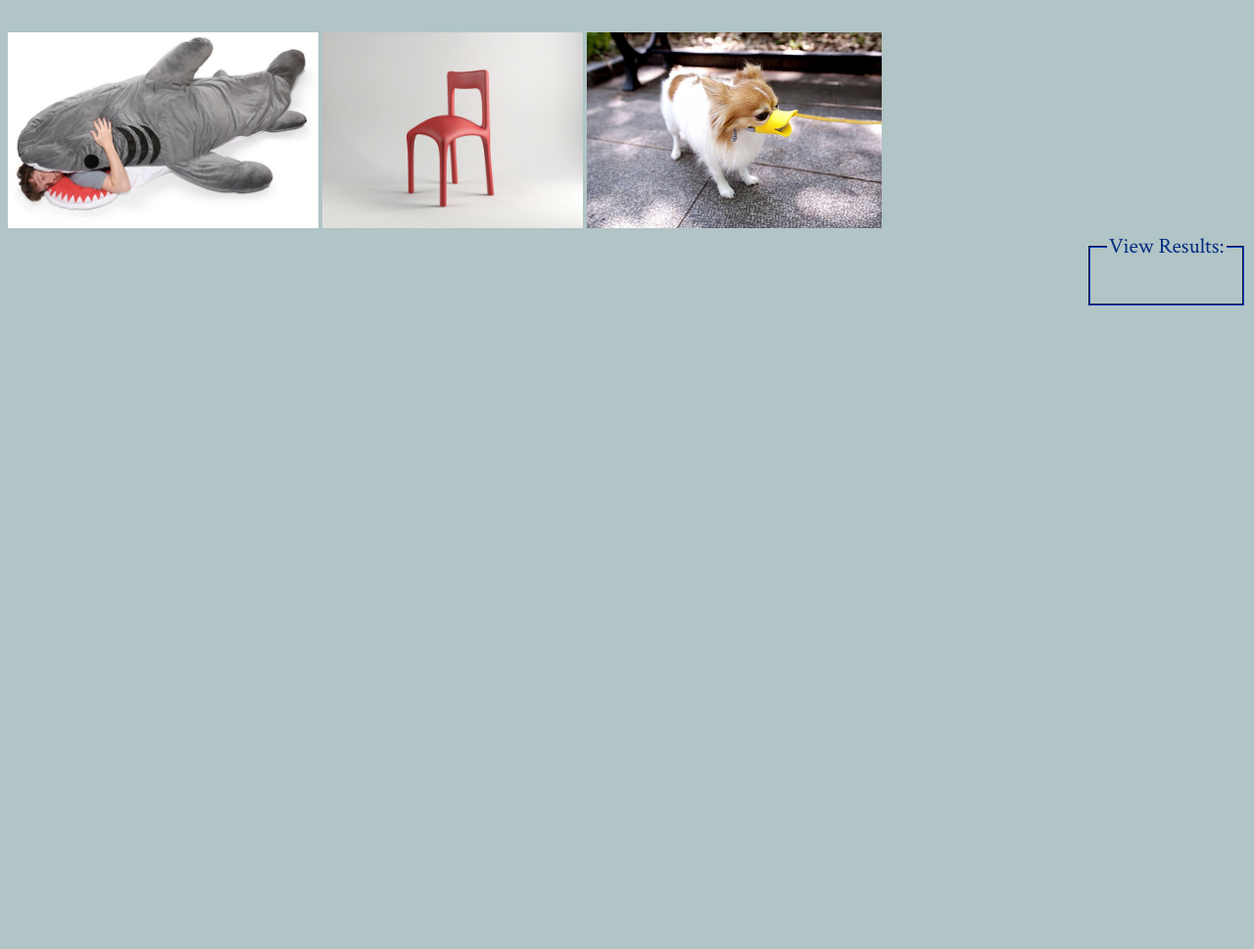
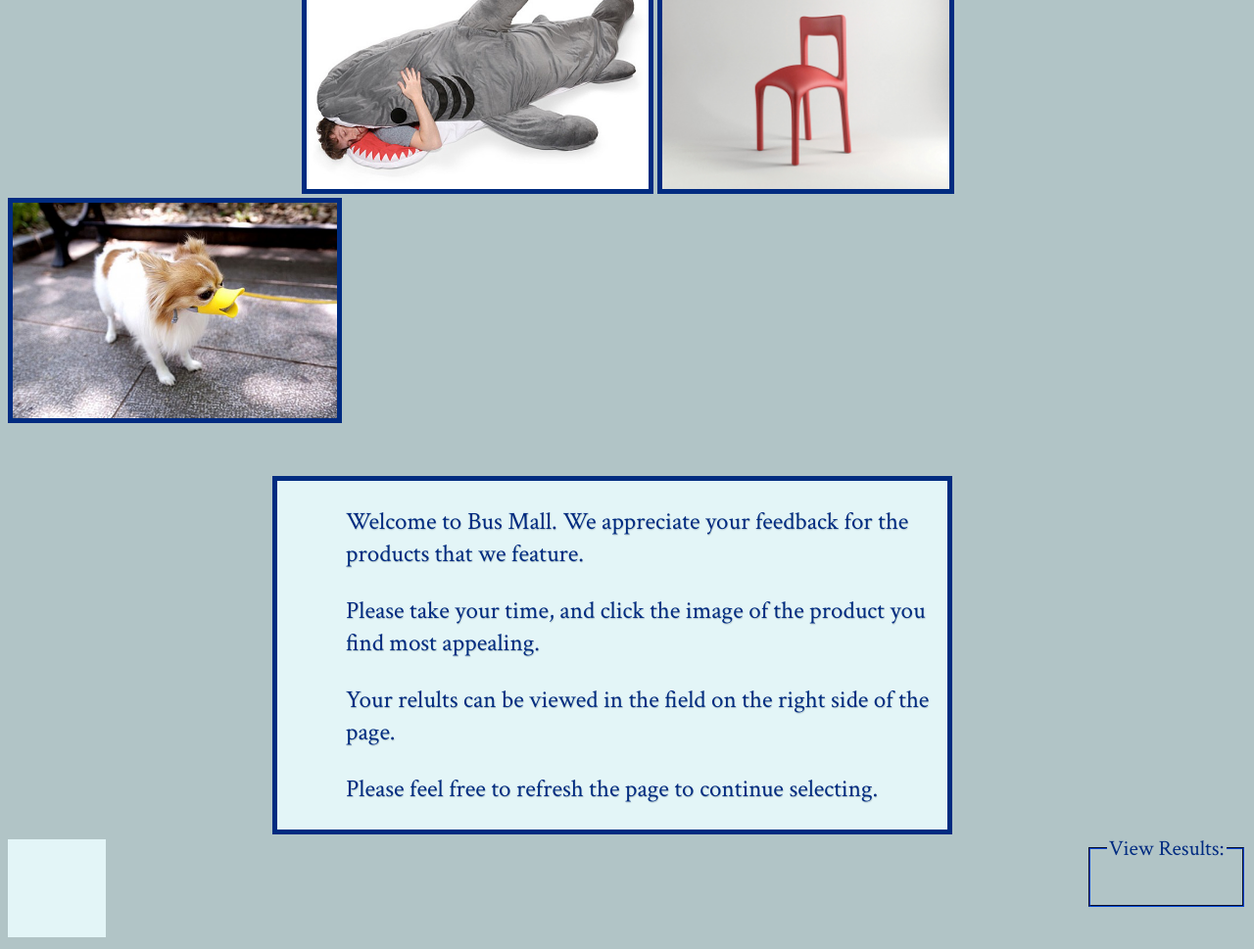
Before and after one commit to mrsshell/bus-mall, a plain HTML site: page index.html in a window 1280 px wide. Shown: the part 491-1460 px from the top of the page at 98% size. Before the commit the page ends 840 px from the top, so only its background shows below. Drawn offline with nearby package versions, Linux system fonts and the light colour scheme; a web font is replaced by a local one.

Commit message:
Added borders around the pictures, added border around the heading, resized the chart, repositioned the text, added text shadow and an article with instructions

```diff
--- a/index.html
+++ b/index.html
@@ -18,7 +18,12 @@
          <img id="image-2" class= "clickable"/>
          <img id="image-3" class= "clickable"/>
        </div>
-
+        <article>
+          <p> Welcome to Bus Mall. We appreciate your feedback for the products that we feature.</p>
+          <p> Please take your time, and click the image of the product you find most appealing.</p>
+          <p> Your relults can be viewed in the field on the right side of the page.</p>
+          <p> Please feel free to refresh the page to continue selecting.</p>
+        </article>
          <aside>
            <fieldset><legend>View Results:</legend>
             <ul id= "list">
--- a/style.css
+++ b/style.css
@@ -1,66 +1,73 @@
-header, aside, section,footer,{
+header, aside, article,footer,{
   display: block;
 }
 body{
   background-color: #b1c4c6;
 }
-
 header{
-  padding-top: 10%;
   background-color:#e3f5f7;
+  border: 5px solid #002b80;
 }
-
+article{
+  display:block;
+  margin-top: 50px;
+  margin-left: 270px;
+  font-family: 'Crimson Text', serif;
+  font-size: 25px;
+  font-weight: 25px;
+  color:#002b80;
+  border: 5px solid #002b80;
+  padding-left: 70px;
+  background-color:#e3f5f7;
+  margin-right: 300px;
+  text-shadow: 0.5px 0.5px 1px #b1c4c6;
+}
 aside{
   display: block;
   float: right;
   font-family: 'Crimson Text', serif;
   font-size: 22px;
-  font-weight: 3px;
+  font-weight: 5px;
   color:#002b80;
 }
-#loadPics{
-  display:inline-block;
-  margin-left: 215px;
-  margin-top: 20px;
-  text-align: : center;
-  padding-right: 180px;
-  padding-top: 300px;
-
-
-}
 #image-1{
-  max-width: 400px;
-  max-height: 200px;
-  border-color: #002b80;
-  border-width: 2px;
+  margin-left: 300px;
+  max-width: 420px;
+  max-height: 220px;
+  border: 5px solid #002b80;
 }
 #image-2{
-  max-width: 400px;
-  max-height: 200px;
-  border-color: #002b80;
-  border-width: 2px;
+  max-width: 420px;
+  max-height: 220px;
+  border: 5px solid #002b80;
 }
 #image-3{
- max-width: 400px;
- max-height: 200px;
- border-color: #002b80;
- border-width: 2px;
+  max-width: 420px;
+  max-height: 220px;
+  border: 5px solid #002b80;
 }
-
 #title{
   text-align: center;
   font-family: 'Patua One', cursive;
-  font-size: 80px;
+  font-size: 100px;
   color:#002b80;
+  text-shadow: 2px 2px 7px #b1c4c6;
 }
-h2
-{
+h2{
+  margin-top: 0;
   font-family: 'Patua One', cursive;
   text-align: center;
   text-shadow:#2f6970;
   font-size: 60px;
   color:#002b80;
+  text-shadow: 2px 2px 7px #b1c4c6;
 }
 fieldset{
   border-color:#002b80;
 }
+canvas{
+  max-width: 900px;
+  max-height: 700px;
+  background-color:#e3f5f7;
+  margin-top: 5px;
+}
```
